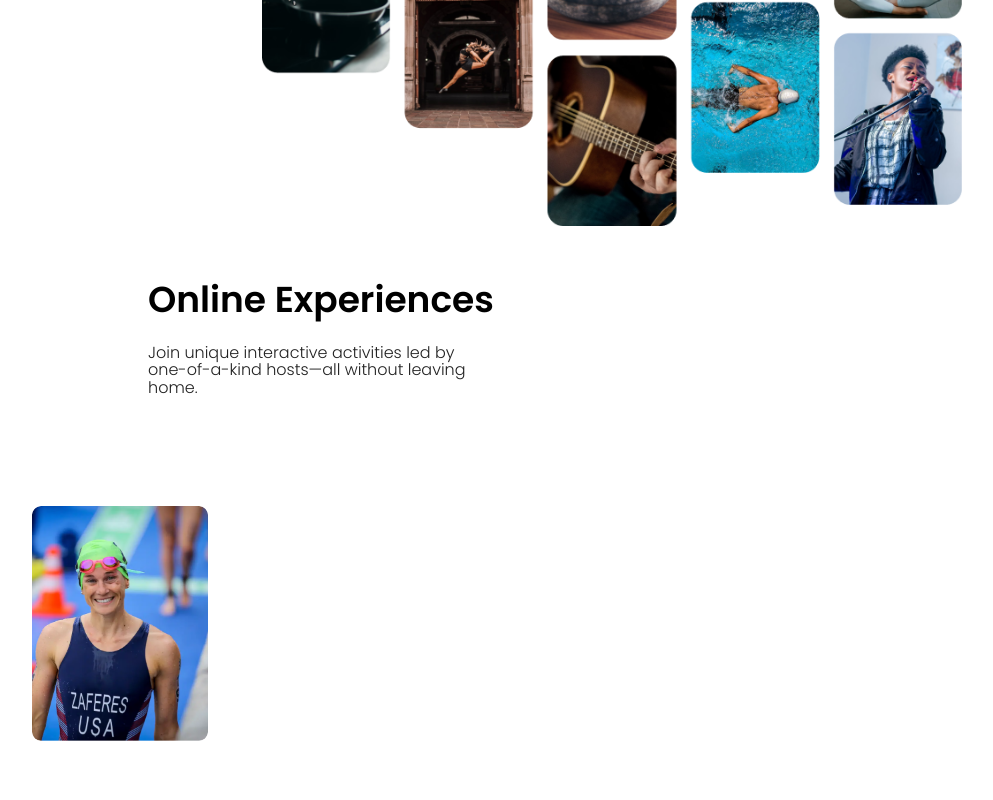
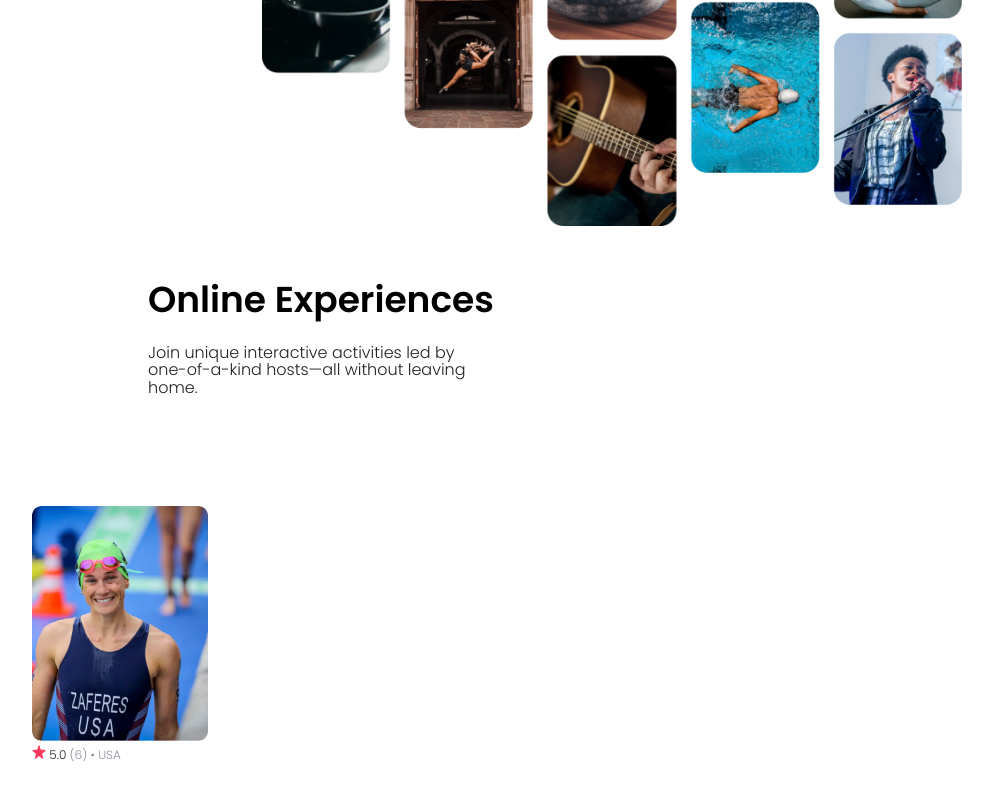
Before and after one commit to alejotsv/AirbnbExperience, a React (Vite) app: page / in a window 1280 px wide. Shown: the part 304-1104 px from the top of the page, without its empty margins (28-1021 px from the left). Built offline with nearby package versions, Linux system fonts and the light colour scheme.

Commit message:
add rating line

```diff
--- a/src/App.css
+++ b/src/App.css
@@ -89,6 +89,37 @@
   height: 235px;
   left: 37px;
   top: 521px;
-
   border-radius: 9px;
 }
+
+.rating {
+
+}
+
+.rating > h4 {
+  margin: 0;
+  font-family: 'Poppins';
+  font-style: normal;
+  font-weight: 300;
+  font-size: 12px;
+  line-height: 110%;
+  /* identical to box height, or 13px */
+  color: #222222;
+}
+
+.rating > h4 > img {
+  width: 14px;
+  height: 14px;
+  border-radius: 0.5px;
+}
+
+.rating > h4 > em {
+  font-family: 'Poppins';
+  font-style: normal;
+  font-weight: 300;
+  font-size: 12px;
+  line-height: 110%;
+  /* identical to box height, or 13px */
+
+  color: #918E9B;
+}
--- a/src/components/Card.jsx
+++ b/src/components/Card.jsx
@@ -1,10 +1,14 @@
 import React from 'react';
-import Image12 from '../assets/image12.png';
+import image12 from '../assets/image12.png';
+import star from '../assets/star.png';
 
 const Card = () => {
   return(
     <div className='card'>
-      <img src={Image12} alt='swimmer image' />
+      <img src={image12} alt='swimmer image' />
+      <div className='rating'>
+        <h4><img src={star} alt='star' /> 5.0 <em>(6) • USA</em></h4>
+      </div>
     </div>
   );
 }
```
Also changed, not shown: src/assets/star.png (added).
